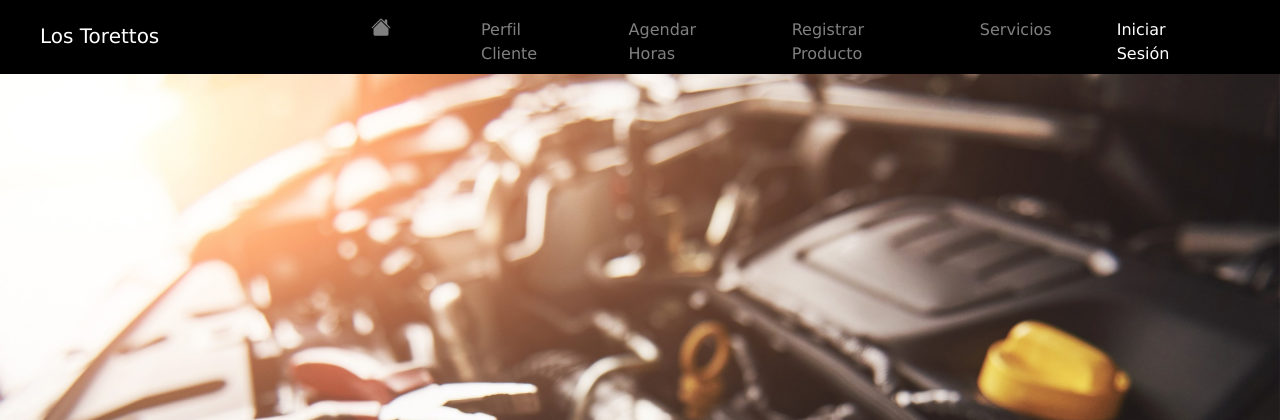
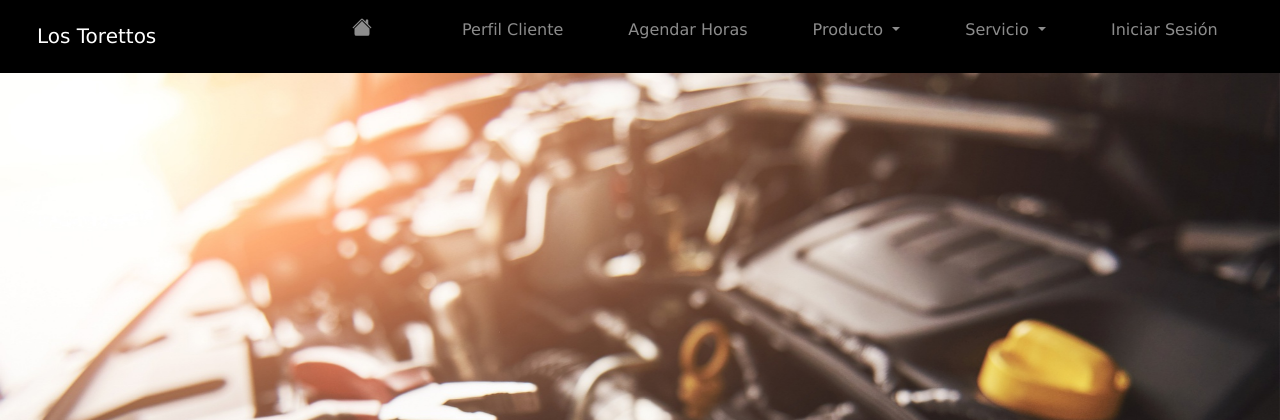
Before and after one commit to Astralroth/Mecanica-Toretto, a Django app: page / in a window 1280 px wide. Shown: the top 420 px of the page. Run offline with Django 4.2, Linux system fonts and the light colour scheme; parts of the project's set-up code (start-up, migrations or seed data) failed here and were passed over; some libraries are stand-ins or nearby versions.

Commit message:
cambios variados de front end.

```diff
--- a/mecanica/settings.py
+++ b/mecanica/settings.py
@@ -127,5 +127,5 @@ STATICFILES_DIRS = [BASE_DIR / "static"]
 
 DEFAULT_AUTO_FIELD = 'django.db.models.BigAutoField'
 
-LOGIN_REDIRECT_URL = "listOrder"
+LOGIN_REDIRECT_URL = "index"
 LOGOUT_REDIRECT_URL = "login"
--- a/producto/urls.py
+++ b/producto/urls.py
@@ -5,7 +5,7 @@ from producto.views import ProductFormView, ProductListView
 from . import views
 
 urlpatterns = [
-    path('add', ProductFormView,name='addProduct'),
-    path('list', ProductListView.as_view(),name='listProduct'),
+    path('add', ProductFormView, name='addProduct'),
+    path('list', ProductListView.as_view(), name='listProduct'),
 
 ]
--- a/servicio/urls.py
+++ b/servicio/urls.py
@@ -1,10 +1,8 @@
 from django.urls import path
 from . import views
 
-app_name = 'taller'
-
 urlpatterns = [
-    path('', views.ServicioListView.as_view(), name='listar_servicios'),
+    path('listar/', views.ServicioListView.as_view(), name='listar_servicios'),
     path('registrar/', views.ServicioCreateView.as_view(), name='registrar_servicio'),
     path('modificar/<int:pk>/', views.ServicioUpdateView.as_view(), name='modificar_servicio'),
     path('eliminar/<int:pk>/', views.ServicioDeleteView.as_view(), name='eliminar_servicio'),
--- a/templates/base.html
+++ b/templates/base.html
@@ -8,6 +8,9 @@
     <link rel="stylesheet" href="{% static 'css/style.css' %}">
     <!-- fevicon -->
     <link rel="icon" href="{% static 'img/favicon.png' %}" type="image/gif" />
+    <script src="https://cdn.jsdelivr.net/npm/jquery@3.5.1/dist/jquery.slim.min.js" integrity="sha384-DfXdz2htPH0lsSSs5nCTpuj/zy4C+OGpamoFVy38MVBnE+IbbVYUew+OrCXaRkfj" crossorigin="anonymous"></script>
+<script src="https://cdn.jsdelivr.net/npm/@popperjs/core@2.10.2/dist/umd/popper.min.js" integrity="sha384-7+zCNj/IqJ95wo16oMtfsKbZ9ccEh31eOz1HGyDuCQ6wgnyJNSYdrPa03rtR1zdB" crossorigin="anonymous"></script>
+<script src="https://cdn.jsdelivr.net/npm/bootstrap@5.1.3/dist/js/bootstrap.min.js" integrity="sha384-QJHtvGhmr9XOIpI6YVutG+2QOK9T+ZnN4kzFN1RtK3zEFEIsxhlmWl5/YESvpZ13" crossorigin="anonymous"></script>
     {% block css %}{% endblock css %}
 
     <title>{% block title %}{% endblock title %}</title>
@@ -19,9 +22,6 @@
     <!-- Content -->
     {% block content %}{% endblock content %}
 
-    <!-- Footer -->
-    {% include 'footer.html' %}
-
     <!-- Scripts -->
     {% block js %}{% endblock js %}
 </body>
--- a/templates/header.html
+++ b/templates/header.html
@@ -7,13 +7,14 @@
             <div class="col-xl-3 col-lg-3 col-md-3 col-sm-3 col logo_section">
                <div class="full">
                   <div class="center-desk">
-                      <p >Los Torettos</p>
+                     <p>Los Torettos</p>
                   </div>
                </div>
             </div>
             <div class="col-xl-9 col-lg-9 col-md-9 col-sm-9">
                <nav class="navigation navbar navbar-expand-md navbar-dark ">
-                   <button class="navbar-toggler" type="button" data-toggle="collapse" data-target="#navbarsExample04" aria-controls="navbarsExample04" aria-expanded="false" aria-label="Toggle navigation">
+                  <button class="navbar-toggler" type="button" data-toggle="collapse" data-target="#navbarsExample04"
+                     aria-controls="navbarsExample04" aria-expanded="false" aria-label="Toggle navigation">
                      <span class="navbar-toggler-icon"></span>
                   </button>
                   <div class="collapse navbar-collapse" id="navbarsExample04">
@@ -26,9 +27,12 @@
                         </li>
                         {% endif %}
                         <li class="nav-item">
-                            <a class="nav-link" href="{% url 'index' %}"><svg xmlns="http://www.w3.org/2000/svg" width="20" height="20" fill="currentColor" class="bi bi-house-fill" viewBox="0 0 16 16">
-                              <path d="M8.707 1.5a1 1 0 0 0-1.414 0L.646 8.146a.5.5 0 0 0 .708.708L8 2.207l6.646 6.647a.5.5 0 0 0 .708-.708L13 5.793V2.5a.5.5 0 0 0-.5-.5h-1a.5.5 0 0 0-.5.5v1.293L8.707 1.5Z"/>
-                              <path d="m8 3.293 6 6V13.5a1.5 1.5 0 0 1-1.5 1.5h-9A1.5 1.5 0 0 1 2 13.5V9.293l6-6Z"/>
+                           <a class="nav-link" href="{% url 'index' %}"><svg xmlns="http://www.w3.org/2000/svg"
+                                 width="20" height="20" fill="currentColor" class="bi bi-house-fill"
+                                 viewBox="0 0 16 16">
+                                 <path
+                                    d="M8.707 1.5a1 1 0 0 0-1.414 0L.646 8.146a.5.5 0 0 0 .708.708L8 2.207l6.646 6.647a.5.5 0 0 0 .708-.708L13 5.793V2.5a.5.5 0 0 0-.5-.5h-1a.5.5 0 0 0-.5.5v1.293L8.707 1.5Z" />
+                                 <path d="m8 3.293 6 6V13.5a1.5 1.5 0 0 1-1.5 1.5h-9A1.5 1.5 0 0 1 2 13.5V9.293l6-6Z" />
                               </svg></a>
                         </li>
                         <li class="nav-item">
@@ -36,32 +40,42 @@
                            <a class="nav-link" id="empleado" href="#">Perfil Empleado</a>
                            {% else %}
                            <a class="nav-link" href="#">Perfil Cliente</a>
+                           {% endif %}
                         </li>
-                          {% endif %}
                         <li class="nav-item">
                            {% if request.user.is_staff %}
                            <a class="nav-link" href="#">Horas reservadas</a>
                            {% else %}
                            <a class="nav-link" href="#">Agendar Horas</a>
+                           {% endif %}
                         </li>
-                           {% endif %}
+                        <li class="nav-item dropdown">
+                           <a class="nav-link dropdown-toggle" href="#" role="button" data-bs-toggle="dropdown" aria-expanded="false">
+                             Producto
+                           </a>
+                           <ul class="dropdown-menu">
+                             <li><a class="dropdown-item" href="{% url 'addProduct' %}">Añadir</a></li>
+                             <li><hr class="dropdown-divider"></li>
+                             <li><a class="dropdown-item" href="{% url 'listProduct' %}">Listar</a></li>
+                           </ul>
+                         </li>
+                         <li class="nav-item dropdown">
+                           <a class="nav-link dropdown-toggle" href="#" role="button" data-bs-toggle="dropdown" aria-expanded="false">
+                             Servicio
+                           </a>
+                           <ul class="dropdown-menu">
+                             <li><a class="dropdown-item" href="{% url 'registrar_servicio' %}">Añadir</a></li>
+                             <li><hr class="dropdown-divider"></li>
+                             <li><a class="dropdown-item" href="{% url 'listar_servicios' %}">Listar</a></li>
+                           </ul>
+                         </li>
+                        </li>
+                     </ul>
+                     <ul class="navbar-nav">
                         <li class="nav-item">
-                           {% if request.user.is_staff %}
-                           <a class="nav-link" href="prod/">Producto</a>
-                           {% else %}
-                           <a class="nav-link" href="prod/add">Registrar Producto</a>
-                        </li>
-                           {% endif %}
-                        <li class="nav-item">
-                           {% if request.user.is_staff %}
-                           <a class="nav-link" href="serv/">Servicios</a>
-                           {% else %}
-                           <a class="nav-link" href="#">Servicios</a>
-                        </li>
-                           {% endif %}
-                         <li class="nav-item active d_none">
                            {% if user.is_authenticated %}
-                            <a class="nav-link" id="logout" href="{% url 'logout' %}"> <i class="fas fa-user-alt mr-1 text-gray"></i>Cerrar Sesión</a>
+                           <a class="nav-link" id="logout" href="{% url 'logout' %}"> <i
+                                 class="fas fa-user-alt mr-1 text-gray"></i>Cerrar Sesión</a>
                            {% else %}
                            <a class="nav-link" href="{% url 'login' %}">Iniciar Sesión</a>
                            {% endif %}
--- a/templates/index.html
+++ b/templates/index.html
@@ -2,16 +2,16 @@
 {% load static %}
 
 {% block css %}
+<!-- Tweaks for older IEs-->
+<link href="https://cdn.jsdelivr.net/npm/bootstrap@5.1.3/dist/css/bootstrap.min.css" rel="stylesheet"
+integrity="sha384-1BmE4kWBq78iYhFldvKuhfTAU6auU8tT94WrHftjDbrCEXSU1oBoqyl2QvZ6jIW3" crossorigin="anonymous"/>
+<link rel="stylesheet" href="https://netdna.bootstrapcdn.com/font-awesome/4.0.3/css/font-awesome.css" />
+<link rel="stylesheet" href="https://cdnjs.cloudflare.com/ajax/libs/fancybox/2.1.5/jquery.fancybox.min.css"
+media="screen" />
+<link rel="stylesheet" href="https://use.fontawesome.com/releases/v5.0.10/css/all.css"/>
+
 <link rel="stylesheet" href="{% static 'css/style.css' %}">
 <link rel="icon" href="{% static 'img/favicon.png' %}" type="image/gif" />
-<!-- Tweaks for older IEs-->
-<link rel="stylesheet" href="https://netdna.bootstrapcdn.com/font-awesome/4.0.3/css/font-awesome.css" />
-<link rel="stylesheet" href="https://cdnjs.cloudflare.com/ajax/libs/fancybox/2.1.5/jquery.fancybox.min.css"
-    media="screen" />
-<link href="https://cdn.jsdelivr.net/npm/bootstrap@5.1.3/dist/css/bootstrap.min.css" rel="stylesheet"
-    integrity="sha384-1BmE4kWBq78iYhFldvKuhfTAU6auU8tT94WrHftjDbrCEXSU1oBoqyl2QvZ6jIW3" crossorigin="anonymous">
-    <link rel="stylesheet" href="https://maxcdn.bootstrapcdn.com/bootstrap/4.0.0/css/bootstrap.min.css">
-    <link rel="stylesheet" href="https://use.fontawesome.com/releases/v5.0.10/css/all.css">
 {% endblock css %}
 
 {% block content %}
@@ -53,16 +53,10 @@
     <p>Taller Mecánico Los Torettos</p>
     <hr>
 </section>
+
+    <!-- Footer -->
+    {% include 'footer.html' %}
 {% endblock content %}
 
 {% block js %}
-<script src="https://code.jquery.com/jquery-3.2.1.slim.min.js" integrity="sha384-KJ3o2DKtIkvYIK3UENzmM7KCkRr/rE9/Qpg6aAZGJwFDMVNA/GpGFF93hXpG5KkN"
-crossorigin="anonymous"></script>
-<script src="https://cdnjs.cloudflare.com/ajax/libs/popper.js/1.12.9/umd/popper.min.js" integrity="sha384-ApNbgh9B+Y1QKtv3Rn7W3mgPxhU9K/ScQsAP7hUibX39j7fakFPskvXusvfa0b4Q"
-crossorigin="anonymous"></script>
-<script src="https://maxcdn.bootstrapcdn.com/bootstrap/4.0.0/js/bootstrap.min.js" integrity="sha384-JZR6Spejh4U02d8jOt6vLEHfe/JQGiRRSQQxSfFWpi1MquVdAyjUar5+76PVCmYl"
-crossorigin="anonymous"></script>
-<script src="https://cdn.jsdelivr.net/npm/jquery@3.5.1/dist/jquery.slim.min.js" integrity="sha384-DfXdz2htPH0lsSSs5nCTpuj/zy4C+OGpamoFVy38MVBnE+IbbVYUew+OrCXaRkfj" crossorigin="anonymous"></script>
-<script src="https://cdn.jsdelivr.net/npm/popper.js@1.16.1/dist/umd/popper.min.js" integrity="sha384-9/reFTGAW83EW2RDu2S0VKaIzap3H66lZH81PoYlFhbGU+6BZp6G7niu735Sk7lN" crossorigin="anonymous"></script>
-<script src="https://cdn.jsdelivr.net/npm/bootstrap@4.6.2/dist/js/bootstrap.min.js" integrity="sha384-+sLIOodYLS7CIrQpBjl+C7nPvqq+FbNUBDunl/OZv93DB7Ln/533i8e/mZXLi/P+" crossorigin="anonymous"></script>
 {% endblock js %}
```
Also changed, not shown: templates/producto/registro.html (+5 -2 lines), templates/registration/login.html (+23 -2 lines). Lines whose indentation alone changed are shown as unchanged.
